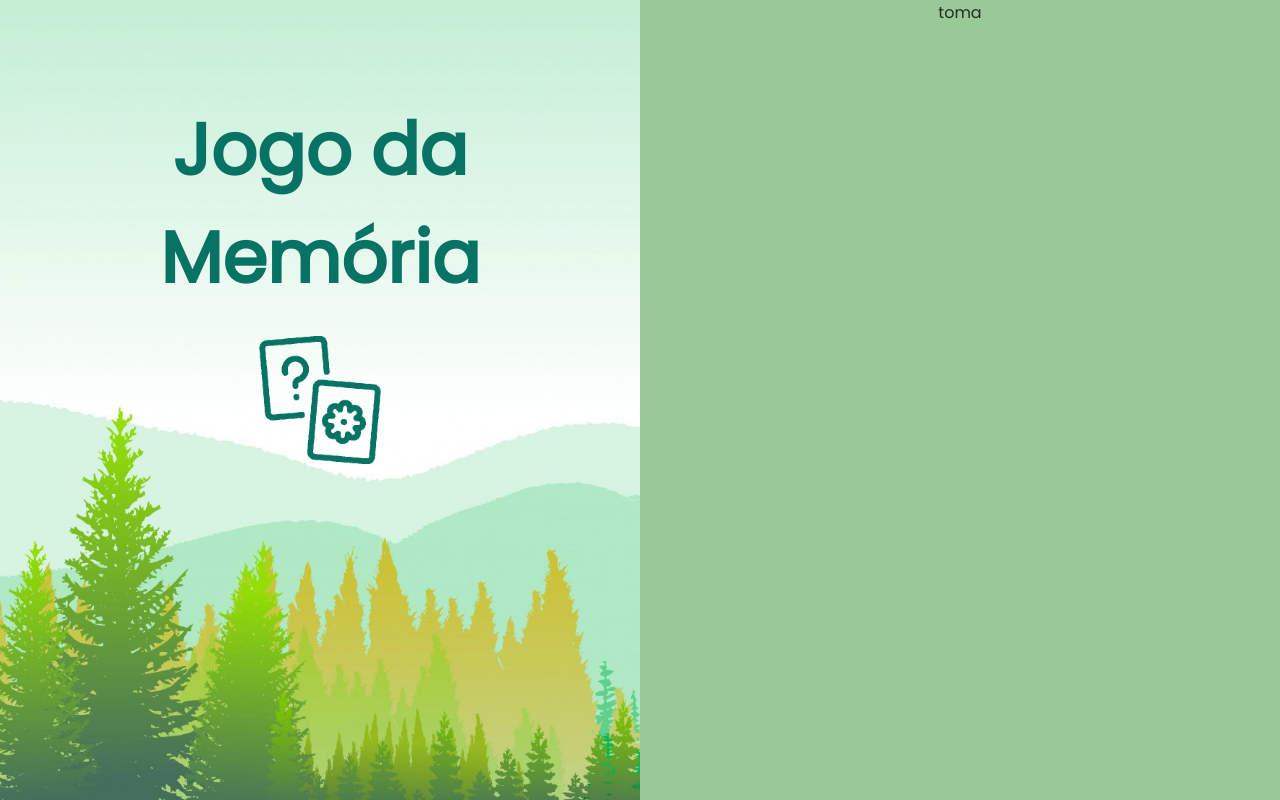
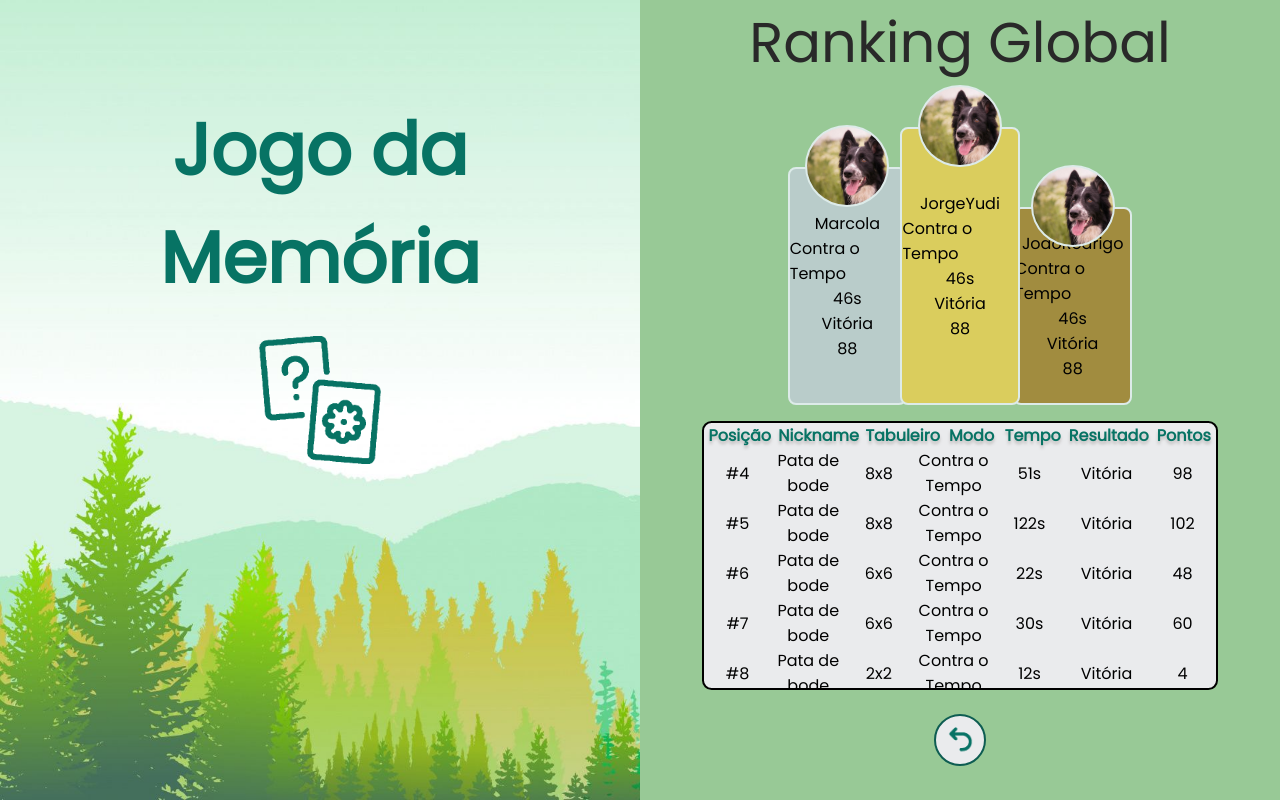
Before and after one commit to camillebobsin/si401-memory-game, a PHP site: page /ranking.html in a window 1280 px wide. Run offline with PHP 8.4, Linux system fonts and the light colour scheme.

Commit message:
Feat: Ranking screen and minor fixing

```diff
--- a/ranking.html
+++ b/ranking.html
@@ -5,7 +5,7 @@
     <meta charset="UTF-8">
     <meta http-equiv="X-UA-Compatible" content="IE=edge">
     <meta name="viewport" content="width=device-width, initial-scale=1.0">
-    <link rel="stylesheet" href="styles/login.css">
+    <link rel="stylesheet" href="styles/ranking.css">
     <link href='https://fonts.googleapis.com/css?family=Poppins' rel='stylesheet'>
     <title>Ranking Global</title>
 </head>
@@ -18,7 +18,126 @@
             <img id="logo" src="assets/logo.png" alt="Logo">
         </div>
         <div class="split-window">
-            <p>toma</p>
+            <h2>Ranking Global</h2>
+            <div id="podium">
+                <div id="second" class="podium-winners">
+                    <div class="icon"></div>
+                    <div class="data-wrapper" id="second-data">
+                        <div class="data">
+                            <p>Marcola</p>
+                            <p>Contra o Tempo</p>
+                            <p>46s</p>
+                            <p>Vitória</p>
+                            <p>88</p>
+                        </div>
+                    </div>
+                </div>
+                <div id="first" class="podium-winners">
+                    <div class="icon"></div>
+                    <div class="data-wrapper" id="first-data">
+                        <div class="data">
+                            <p>JorgeYudi</p>
+                            <p>Contra o Tempo</p>
+                            <p>46s</p>
+                            <p>Vitória</p>
+                            <p>88</p>
+                        </div>
+                    </div>
+                </div>
+                <div id="third" class="podium-winners">
+                    <div class="icon"></div>
+                    <div class="data-wrapper" id="third-data">
+                        <div class="data">
+                            <p>JoaoRodrigo</p>
+                            <p>Contra o Tempo</p>
+                            <p>46s</p>
+                            <p>Vitória</p>
+                            <p>88</p>
+                        </div>
+                    </div>
+                </div>
+            </div>
+            <div id="history-wrap">
+                <table id="fixed_header">
+                    <thead>
+                        <tr>
+                            <th>Posição</th>
+                            <th>Nickname</th>
+                            <th>Tabuleiro</th>
+                            <th>Modo</th>
+                            <th>Tempo</th>
+                            <th>Resultado</th>
+                            <th>Pontos</th>
+                        </tr>
+                    </thead>
+                    <tbody>
+                        <tr>
+                            <td>#4</td>
+                            <td>Pata de bode</td>
+                            <td>8x8</td>
+                            <td>Contra o Tempo</td>
+                            <td>51s</td>
+                            <td>Vitória</td>
+                            <td>98</td>
+                        </tr>
+                        <tr>
+                            <td>#5</td>
+                            <td>Pata de bode</td>
+                            <td>8x8</td>
+                            <td>Contra o Tempo</td>
+                            <td>122s</td>
+                            <td>Vitória</td>
+                            <td>102</td>
+                        </tr>
+                        <tr>
+                            <td>#6</td>
+                            <td>Pata de bode</td>
+                            <td>6x6</td>
+                            <td>Contra o Tempo</td>
+                            <td>22s</td>
+                            <td>Vitória</td>
+                            <td>48</td>
+                        </tr>
+                        <tr>
+                            <td>#7</td>
+                            <td>Pata de bode</td>
+                            <td>6x6</td>
+                            <td>Contra o Tempo</td>
+                            <td>30s</td>
+                            <td>Vitória</td>
+                            <td>60</td>
+                        </tr>
+                        <tr>
+                            <td>#8</td>
+                            <td>Pata de bode</td>
+                            <td>2x2</td>
+                            <td>Contra o Tempo</td>
+                            <td>12s</td>
+                            <td>Vitória</td>
+                            <td>4</td>
+                        </tr>
+                        <tr>
+                            <td>#9</td>
+                            <td>Pata de bode</td>
+                            <td>8x8</td>
+                            <td>Contra o Tempo</td>
+                            <td>---</td>
+                            <td>Derrota</td>
+                            <td>202</td>
+                        </tr>
+                        <tr>
+                            <td>#10</td>
+                            <td>Pata de bode</td>
+                            <td>4x4</td>
+                            <td>Contra o Tempo</td>
+                            <td>---</td>
+                            <td>Derrota</td>
+                            <td>164</td>
+                        </tr>
+                    </tbody>
+                </table>
+            </div>
+            <a href="menu.html" class="rounded-button" id="back"></a>
         </div>
     </div>
 </body>
--- /dev/null
+++ b/styles/ranking.css
@@ -0,0 +1,134 @@
+@import url(styles.css);
+
+#podium {
+    display: flex;
+    flex-direction: row;
+    align-items: flex-end;
+    justify-content: center;
+    width: 40vw;
+    height: 40vh;
+}
+
+.podium-winners {
+  display: flex;
+  flex-direction: column;
+  align-items: center;
+  width: 10vw;
+}
+
+#first {
+  height: 40vh;
+  z-index: 0;
+}
+
+#second {
+  height: 35vh;
+  margin-right: -1.2vw;
+}
+
+#third {
+  height: 30vh;
+  margin-left: -1.2vw;
+}
+
+.icon {
+  height: 10vh;
+  width: 10vh;
+  border-radius: 50%;
+  background-color: #EAEBED;
+  background-image: url(/assets/cachorro.jpg);
+  z-index: 0;
+  background-size: cover;
+  border: 2px solid #DDEBE9 ;
+}
+
+.data-wrapper {
+  margin-top: -5vh;
+  width: 90%;
+  border-radius: 1vh;
+  display: flex;
+  flex-direction: column;
+  justify-content: center;
+  border: 2px solid #DDEBE9;
+}
+
+#first-data {
+  height: 35vh;
+  background-color: #dacd5d;
+}
+
+#second-data {
+  height: 30vh;
+  background-color: #B9CCCA;
+}
+
+#third-data {
+  height: 25vh;
+  background-color: #a18c3f;
+}
+
+.data {
+  display: flex;
+  flex-direction: column;
+  align-items: center;
+}
+
+#history-wrap{
+    background-color: #eaebed;
+    border: solid black;
+    border-radius: 1.2vh;
+    border-width: 0.3vh;
+    margin-bottom: 3vh;
+    margin-top: 2vh;
+}
+
+#fixed_header{
+    width: 40vw;
+    table-layout: fixed;
+    border-collapse: collapse;
+}
+
+#fixed_header tbody{
+  display: block;
+  width: 40vw;
+  overflow: auto;
+  height: 30vh;
+}
+
+#fixed_header thead tr {
+   display: block;
+}
+
+#fixed_header thead {
+    color:#077364;
+    text-align: center;
+    filter: drop-shadow(0.05rem 0.2rem 0.1rem rgb(190, 187, 187));
+    font-weight: 600;
+}
+
+
+#fixed_header th, #fixed_header td {
+  text-align: center;
+  width: 15vh;
+}
+
+#back {
+    background-image: url(/assets/back.png);
+}
+
+::-webkit-scrollbar {
+    width: 9px;
+  }
+
+
+::-webkit-scrollbar-track {
+    background: transparent;
+  }
+
+
+::-webkit-scrollbar-thumb {
+    background: #EAEBED;
+    border: solid black;
+    border-width: thin;
+    border-radius: 1.5vh;
+  }
```
Also changed, not shown: menu.html (+3 -5 lines), styles/menu.css (+5 -5 lines).
